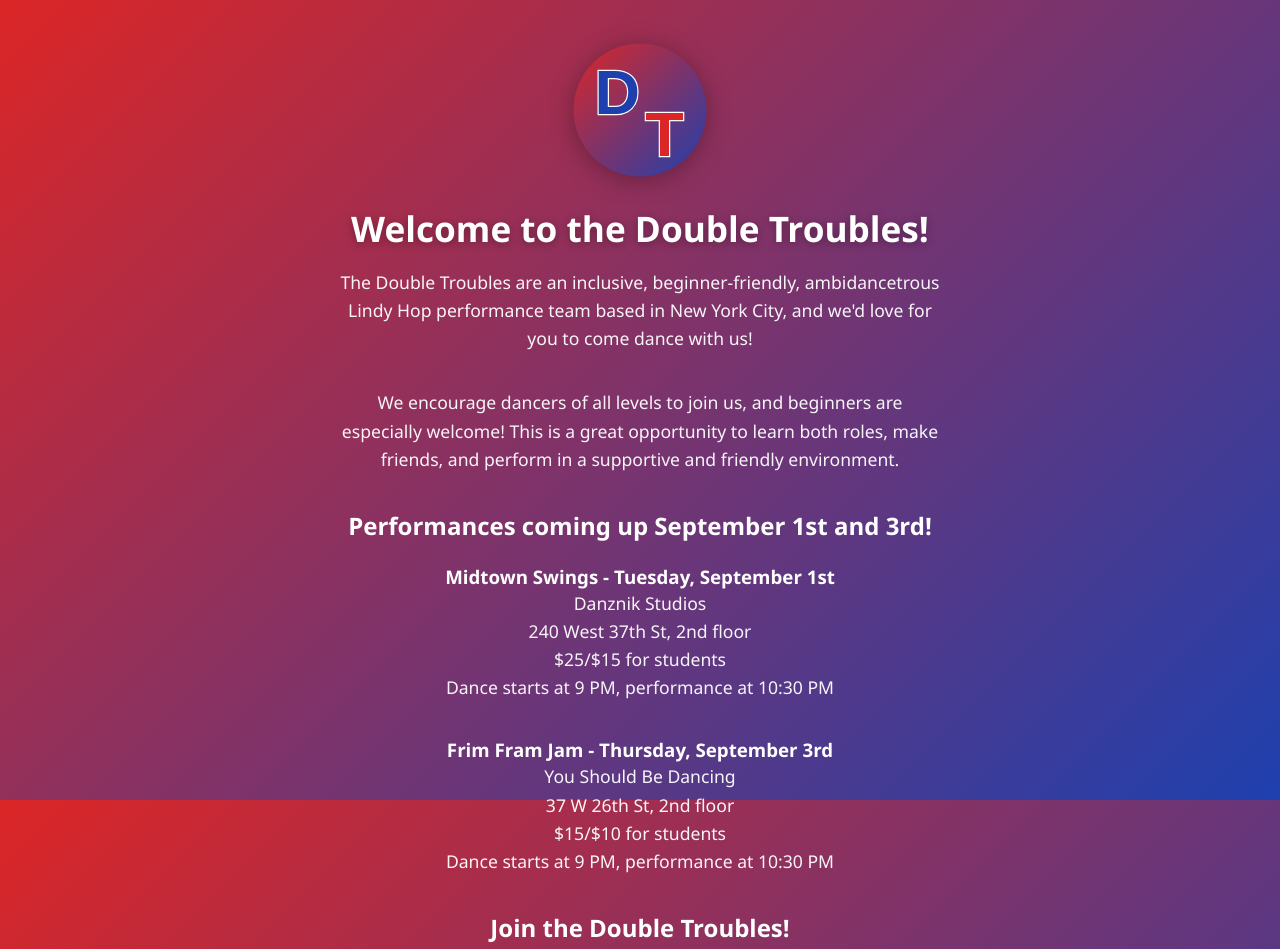
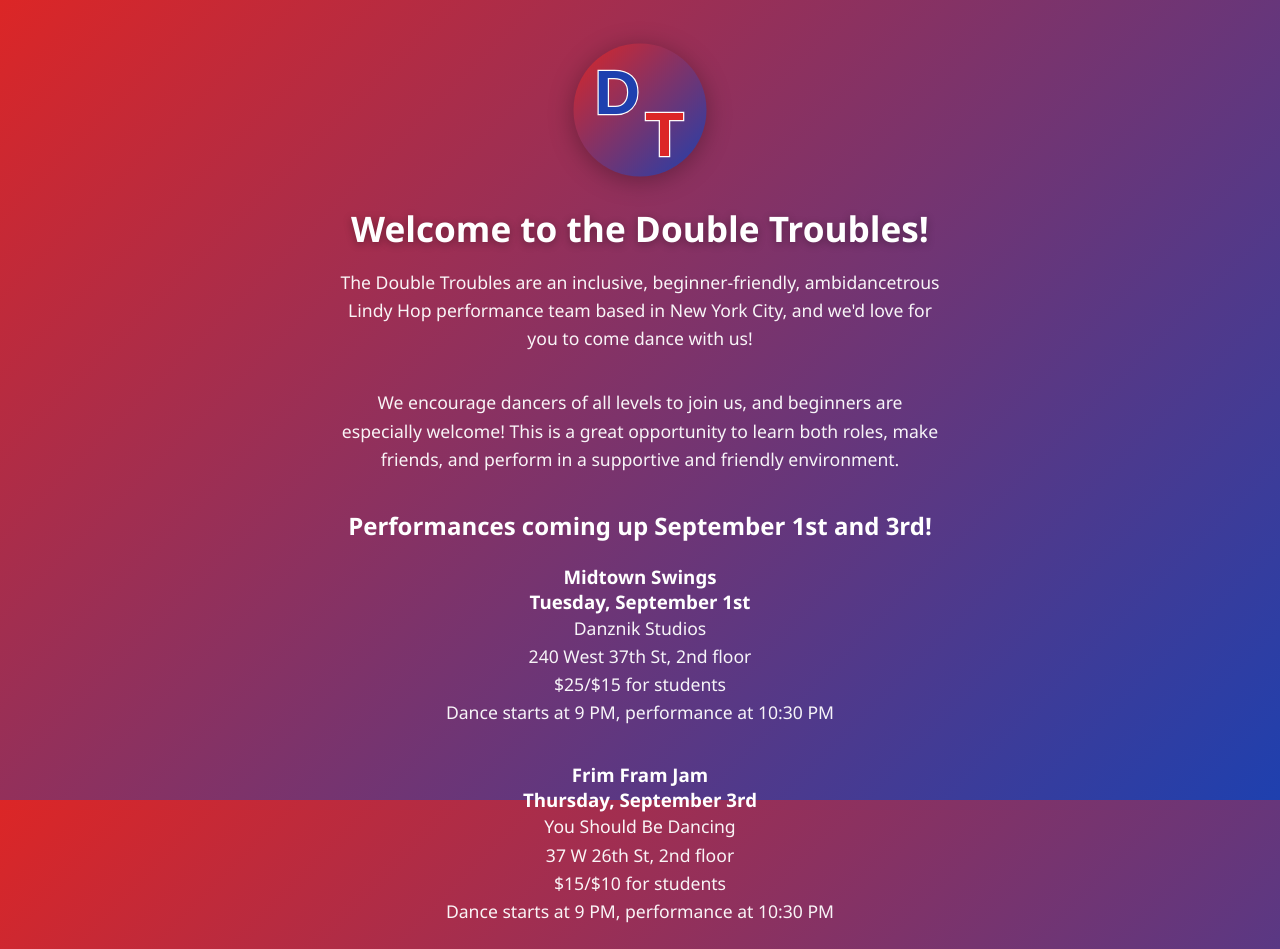
Before and after one commit to timmyneutron/double-troubles, a React (Vite) app: page / in a window 1280 px wide. Shown: the top 949 px of the page. Built offline with nearby package versions, Linux system fonts and the light colour scheme.

Commit message:
update for performances

```diff
--- a/src/App.jsx
+++ b/src/App.jsx
@@ -52,14 +52,16 @@ function App() {
 
       <h2>Performances coming up September 1st and 3rd!</h2>
       <br/>
-      <h3>Midtown Swings - Tuesday, September 1st</h3>
+      <h3>Midtown Swings</h3>
+      <h3>Tuesday, September 1st</h3>
       <p className="description">
         Danznik Studios<br />
         240 West 37th St, 2nd floor<br />
         $25/$15 for students<br />
         Dance starts at 9 PM, performance at 10:30 PM
       </p>
-      <h3>Frim Fram Jam - Thursday, September 3rd</h3>
+      <h3>Frim Fram Jam</h3>
+      <h3>Thursday, September 3rd</h3>
       <p className="description">
         You Should Be Dancing<br />
         37 W 26th St, 2nd floor<br />
```
